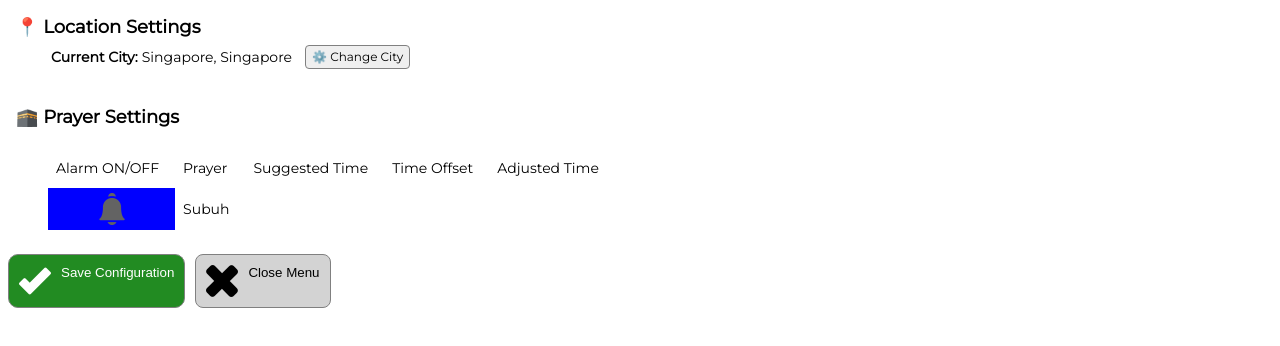
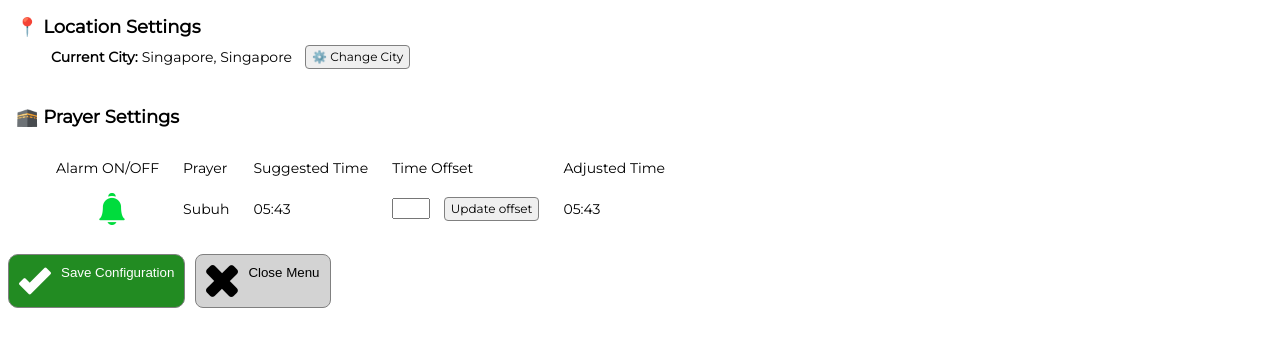
Before and after one commit to ainlovescode/IngatSolat, a browser extension: page configure/configure.html in a window 1280 px wide. Shown: the part 76-422 px from the top of the page. Drawn offline with Linux system fonts and the light colour scheme.

Commit message:
Complete button click interactions and prayer time row

```diff
--- a/configure/configure.html
+++ b/configure/configure.html
@@ -52,7 +52,7 @@
             padding-left:10px;
         }
 
-        #config_loc_button {
+        .settings-button {
             font-family: Montserrat, sans-serif;
             font-size: 12px;
             border: 1px grey solid;
@@ -80,6 +80,21 @@
             line-height: 32px;
         }
 
+        .form-inline{
+            display: flex;
+            flex-flow: row wrap;
+            align-items: center;
+            padding: 4px 16px 4px 8px;
+            display:table-cell;
+            vertical-align:middle;
+
+        }
+
+        .prayer-offset {
+            width: 30px;
+            margin-right: 10px;
+        }
+
     </style>
     <script src="configure.js" type="text/javascript" charset="utf-8"></script>
 </head>
@@ -99,7 +114,7 @@
             <tr>
                 <td><b>Current City: </b></td>
                 <td id="location_city">Singapore, Singapore</td>
-                <td id="config_loc"><button id="config_loc_button">⚙️ Change City</button></td>
+                <td id="config_loc"><button class="settings-button">⚙️ Change City</button></td>
             </tr>
         </table>
     </div>
@@ -117,10 +132,16 @@
             </row>
 
             <row>
-                <div class="alarm_bell" style="text-align:center;background-color:blue; padding:5px;">
+                <div class="alarm_bell" style="text-align:center;padding:5px;">
                     <div class="button" id="subuh_alarm_button" style="margin:auto;background-image:url('../assets/images/alarm_off.png');width:32px;height:32px"></div>
                 </div>
                 <p>Subuh</p>
+                <p id="subuh_suggested">05:43</p>
+                <form class="form-inline">
+                    <input type="number" class="prayer-offset" id="subuh-offset-field" />
+                    <button type="submit" class="settings-button" id="subuh-offset-button">Update offset</button>
+                </form>
+                <p id="subuh_adjusted">05:43</p>
 
             </row>
 
--- a/configure/configure.js
+++ b/configure/configure.js
@@ -1,4 +1,43 @@
 document.addEventListener('DOMContentLoaded', function () {
+
+
+    var subuh_alarm_button = document.getElementById('subuh_alarm_button');
+    chrome.storage.sync.get("subuh_alarm", function (result) {
+        if (result.subuh_alarm == false) {
+            subuh_alarm_button.style.backgroundImage = "url('../assets/images/alarm_off.png')";
+            chrome.storage.sync.set({ subuh_alarm: false }, function () {
+                console.log('subuh_alarm_setting initialised to ' + false);
+            });
+        } else {
+            subuh_alarm_button.style.backgroundImage = "url('../assets/images/alarm_on.png')";
+            chrome.storage.sync.set({ subuh_alarm: true }, function () {
+                console.log('subuh_alarm_setting initialised to' + true);
+            })
+
+        }
+
+    });
+
+    subuh_alarm_button.addEventListener('click', function () {
+        chrome.storage.sync.get("subuh_alarm", function (result) {
+            if (result.subuh_alarm == true) {
+                subuh_alarm_button.style.backgroundImage = "url('../assets/images/alarm_off.png')";
+                chrome.storage.sync.set({ subuh_alarm: false }, function () {
+                    console.log('subuh_alarm_setting is set to ' + false);
+                });
+            } else {
+                subuh_alarm_button.style.backgroundImage = "url('../assets/images/alarm_on.png')";
+                chrome.storage.sync.set({ subuh_alarm: true }, function () {
+                    console.log('subuh_alarm_setting is set to ' + true);
+                })
+
+            }
+
+        });
+
+
+
+    });
 
     var save_config_button = document.getElementById('save_config_button');
     save_config_button.addEventListener('click', function () {
```
